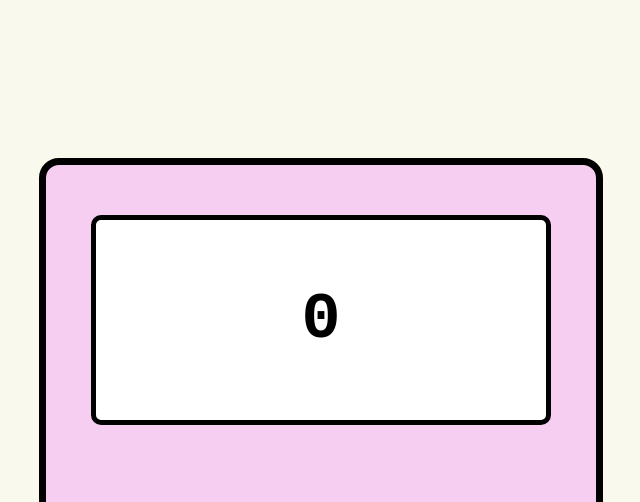
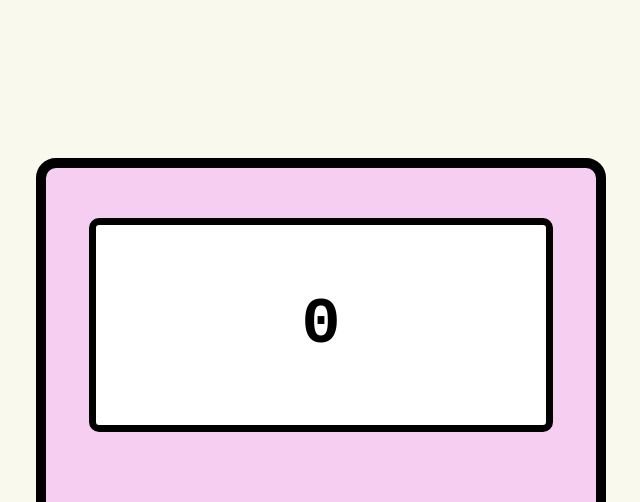
Before and after one commit to LucaDeeken/calculator, a plain HTML site: page index.html in a window 1280 px wide. Shown: the top 502 px of the page, without its empty margins (319-959 px from the left). Drawn offline with Linux system fonts and the light colour scheme.

Commit message:
change borders

```diff
--- a/style.css
+++ b/style.css
@@ -12,7 +12,7 @@ body {
     width: 550px;
     background-color: rgb(245, 206, 242);
     margin-top: 150px;
-    border: 7px solid black;
+    border: 10px solid black;
     border-radius: 20px;
 
 }
@@ -24,7 +24,7 @@ body {
     width: 450px;
     margin-top: 50px;
     margin-bottom: 80px;
-    border: 5px solid black;
+    border: 7px solid black;
     border-radius: 10px;
     justify-content: center;
     align-items: center;
```
